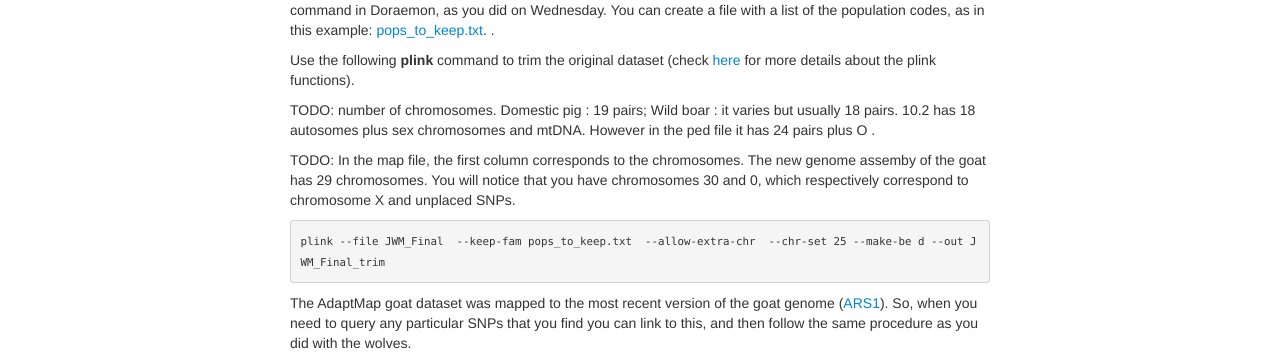
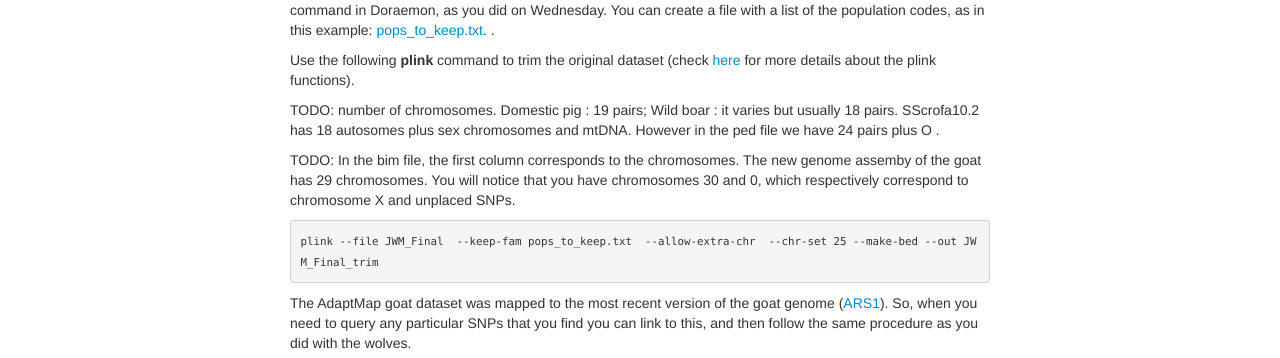
Before and after one commit to ritarasteiro/FieldCourse, a Jekyll site: the page built from pages/project.md, in a window 1280 px wide. Shown: the part 732-1090 px from the top of the page. Built offline with Jekyll 4.4.1, drawn with Linux system fonts in a browser that asks for light colours.

Commit message:
Update project.md

````diff
--- a/pages/project.md
+++ b/pages/project.md
@@ -29,12 +29,12 @@ You may base your project purely on this dataset, in which case you do not need
 
 Use the following **plink** command to trim the original dataset (check [here](https://www.cog-genomics.org/plink/1.9/index) for more details about the plink functions).
 
-TODO: number of chromosomes. Domestic pig : 19 pairs; Wild boar : it varies but usually 18 pairs. 10.2 has 18 autosomes plus sex chromosomes and mtDNA. However in the ped file it has 24 pairs plus O .
+TODO: number of chromosomes. Domestic pig : 19 pairs; Wild boar : it varies but usually 18 pairs. SScrofa10.2 has 18 autosomes plus sex chromosomes and mtDNA. However in the ped file we have 24 pairs plus O .
 
-TODO: In the map file, the first column corresponds to the chromosomes. The new  genome assemby of the goat has 29 chromosomes. You will notice that you have chromosomes 30 and 0, which respectively correspond to chromosome X and unplaced SNPs.
+TODO: In the bim file, the first column corresponds to the chromosomes. The new  genome assemby of the goat has 29 chromosomes. You will notice that you have chromosomes 30 and 0, which respectively correspond to chromosome X and unplaced SNPs.
 
 ```
-plink --file JWM_Final  --keep-fam pops_to_keep.txt  --allow-extra-chr  --chr-set 25 --make-be d --out JWM_Final_trim
+plink --file JWM_Final  --keep-fam pops_to_keep.txt  --allow-extra-chr  --chr-set 25 --make-bed --out JWM_Final_trim
 ```
 
 
````
